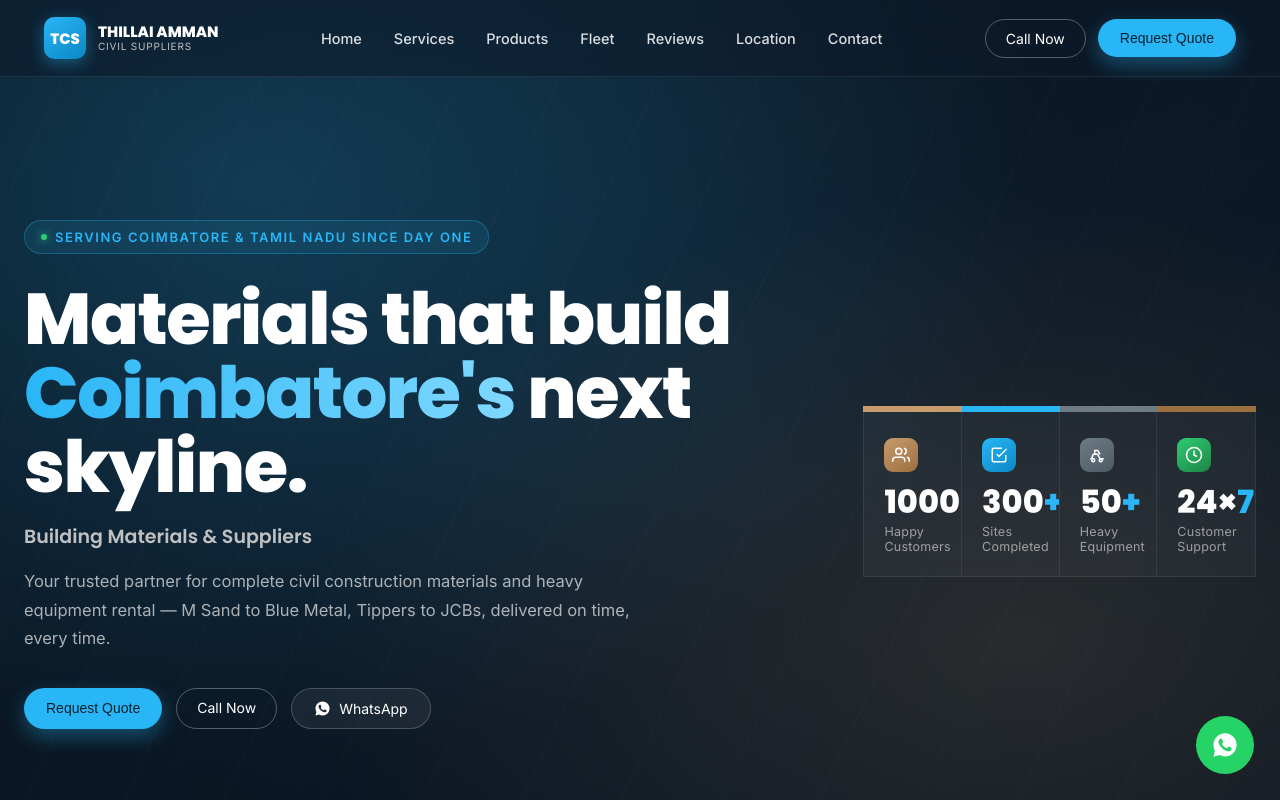
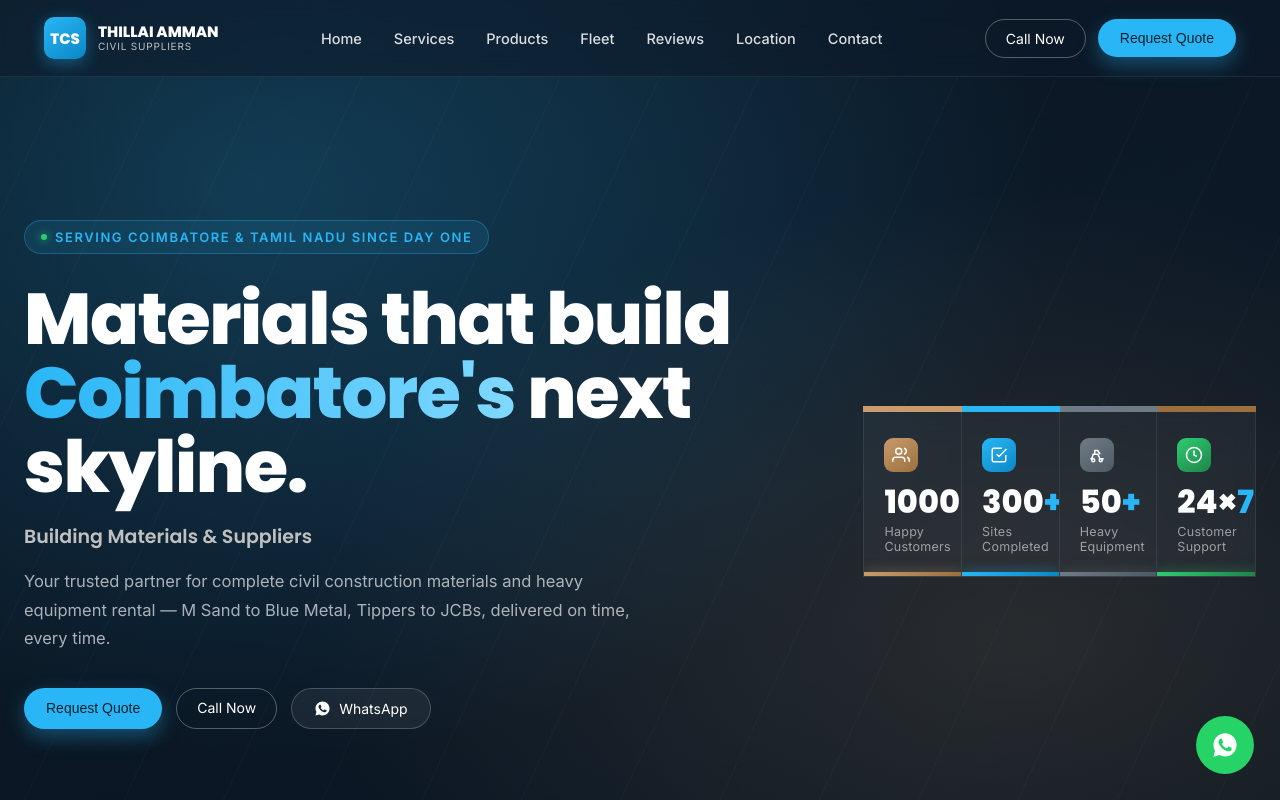
Before and after one commit to Nakulanda031/thillai-amman-civil-suppliers-tcs, a plain HTML site: page index.html in a window 1280 px wide. Shown: the top 800 px of the page. Drawn offline with Linux system fonts and the light colour scheme.

Commit message:
Enhance stats with brand-toned animated underlines and refine reviews with strata accents

```diff
--- a/index.html
+++ b/index.html
@@ -208,9 +208,31 @@
   .stat-num span.suffix{color:var(--sky);}
   .stat-label{color:rgba(255,255,255,0.55);font-size:12.5px;margin-top:6px;letter-spacing:0.02em;}
   .stat-item::after{
-    content:'';position:absolute;left:0;bottom:0;height:3px;width:0;background:var(--sky);transition:width .5s ease;
+    content:'';position:absolute;left:0;bottom:0;height:4px;width:0;
+    transition:width 0.85s cubic-bezier(0.16, 1, 0.3, 1), height 0.3s ease;
   }
-  .stat-item:hover::after{width:100%;}
+  .stat-item:nth-child(1)::after{
+    background:linear-gradient(90deg, var(--sand), var(--sand-deep));
+    box-shadow:0 0 12px rgba(200,155,108,0.55);
+    transition-delay:0.1s;
+  }
+  .stat-item:nth-child(2)::after{
+    background:linear-gradient(90deg, var(--sky), var(--sky-deep));
+    box-shadow:0 0 12px rgba(41,182,246,0.55);
+    transition-delay:0.25s;
+  }
+  .stat-item:nth-child(3)::after{
+    background:linear-gradient(90deg, var(--stone), #4E5A63);
+    box-shadow:0 0 12px rgba(110,123,133,0.55);
+    transition-delay:0.4s;
+  }
+  .stat-item:nth-child(4)::after{
+    background:linear-gradient(90deg, var(--emerald), #1E8449);
+    box-shadow:0 0 12px rgba(46,204,113,0.55);
+    transition-delay:0.55s;
+  }
+  .stats-grid.counted .stat-item::after{width:100%;}
+  .stat-item:hover::after{width:100%;height:5px;}
 
   /* section base */
   section{padding:110px 0;}
@@ -298,10 +320,16 @@
   .reviews-section{background:linear-gradient(180deg,#F7FAFC,#fff);}
   .reviews-grid{display:grid;grid-template-columns:repeat(3,1fr);gap:24px;margin-top:56px;}
   .review-card{
-    background:#fff;border:1px solid #EAEFF3;border-radius:20px;padding:30px;position:relative;
-    transition:transform .25s ease, box-shadow .25s ease;
+    background:#fff;border:1px solid #EAEFF3;border-radius:20px;padding:34px 28px 28px;position:relative;
+    transition:transform .25s ease, box-shadow .25s ease;overflow:hidden;
   }
-  .review-card:hover{transform:translateY(-6px);box-shadow:0 24px 48px rgba(13,27,42,0.1);}
+  .review-card::before{
+    content:'';position:absolute;top:0;left:0;right:0;height:4px;
+  }
+  .review-card:nth-child(1)::before{background:linear-gradient(90deg, var(--sky), var(--sky-deep));}
+  .review-card:nth-child(2)::before{background:linear-gradient(90deg, var(--sand), var(--sand-deep));}
+  .review-card:nth-child(3)::before{background:linear-gradient(90deg, var(--emerald), var(--sky));}
+  .review-card:hover{transform:translateY(-6px);box-shadow:0 24px 48px rgba(13,27,42,0.1);border-color:transparent;}
   .review-quote-mark{
     position:absolute;top:22px;right:26px;font-family:'Poppins',sans-serif;font-size:52px;font-weight:800;
     color:rgba(41,182,246,0.12);line-height:1;
@@ -920,6 +948,8 @@
   function runCounters(){
     if(counted) return;
     counted = true;
+    const statsGridEl = document.querySelector('.stats-grid');
+    if(statsGridEl) statsGridEl.classList.add('counted');
     counters.forEach(el => {
       const target = parseInt(el.getAttribute('data-count'), 10);
       const suffixEl = el.querySelector('.suffix');
```
